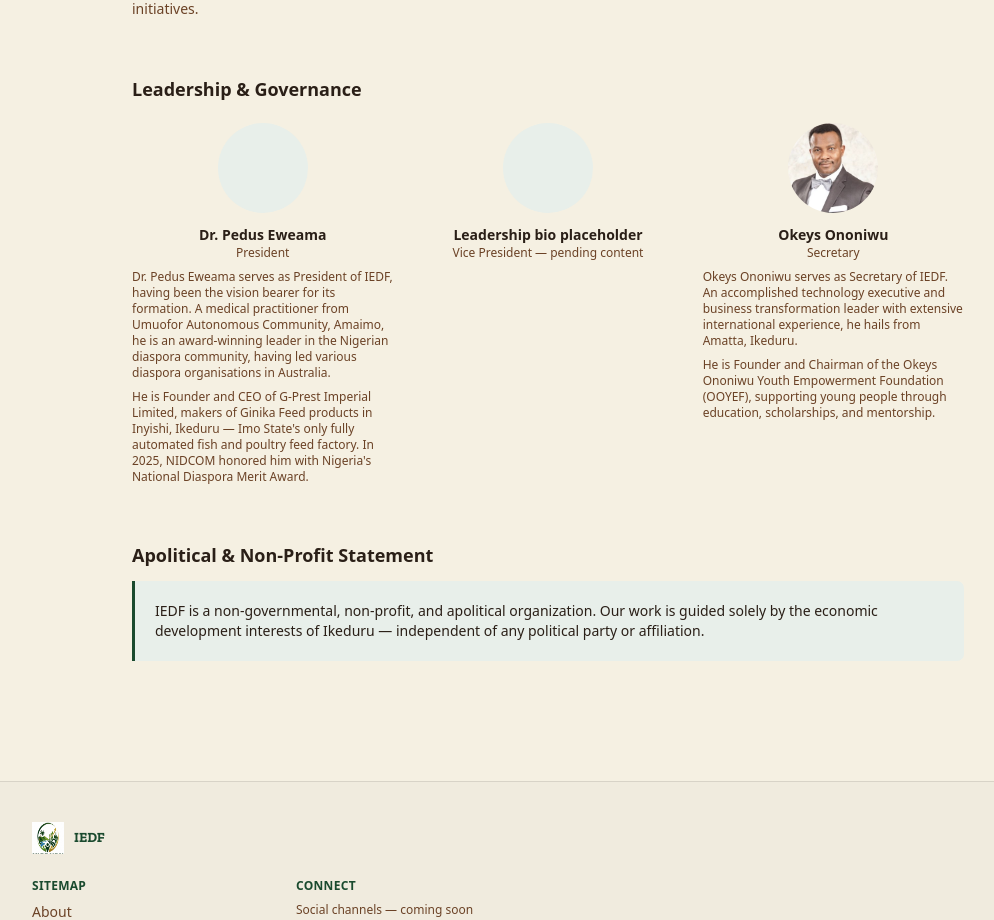
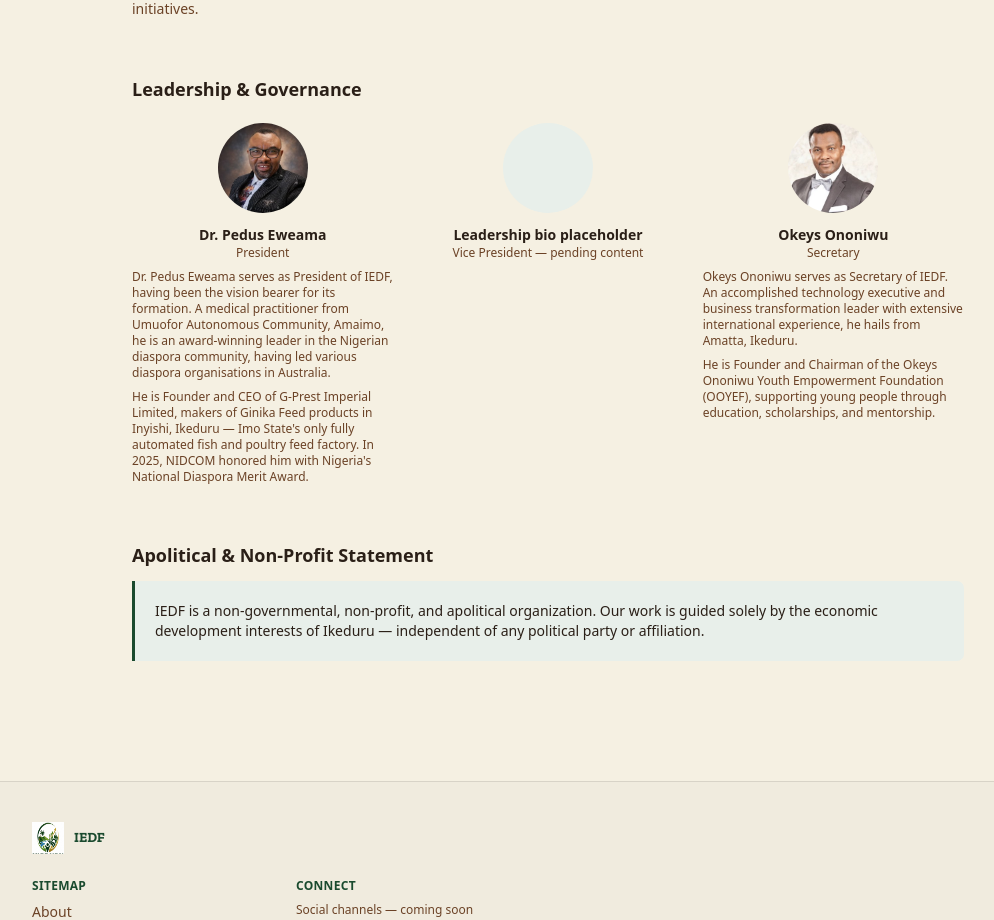
Before and after one commit to Okeys0/iedf-site, a Next.js app: page /en/about in a window 1280 px wide. Shown: the part 786-1706 px from the top of the page, without its empty margins (92-1086 px from the left). Built offline with nearby package versions, Linux system fonts and the light colour scheme; no server answers.

Commit message:
Add Dr. Pedus Eweama headshot to Leadership & Governance

```diff
--- a/app/[locale]/about/page.tsx
+++ b/app/[locale]/about/page.tsx
@@ -21,6 +21,7 @@ const leaders: Leader[] = [
   {
     name: "Dr. Pedus Eweama",
     role: "President",
+    photo: "/images/leadership/pedus-eweama.jpg",
     bio: "Dr. Pedus Eweama serves as President of IEDF, having been the vision bearer for its formation. A medical practitioner from Umuofor Autonomous Community, Amaimo, he is an award-winning leader in the Nigerian diaspora community, having led various diaspora organisations in Australia.",
     bioSecondParagraph:
       "He is Founder and CEO of G-Prest Imperial Limited, makers of Ginika Feed products in Inyishi, Ikeduru — Imo State's only fully automated fish and poultry feed factory. In 2025, NIDCOM honored him with Nigeria's National Diaspora Merit Award.",
```
Also changed, not shown: public/images/leadership/pedus-eweama.jpg (added), 1 other file (tests, documents, lock files or other folders).
